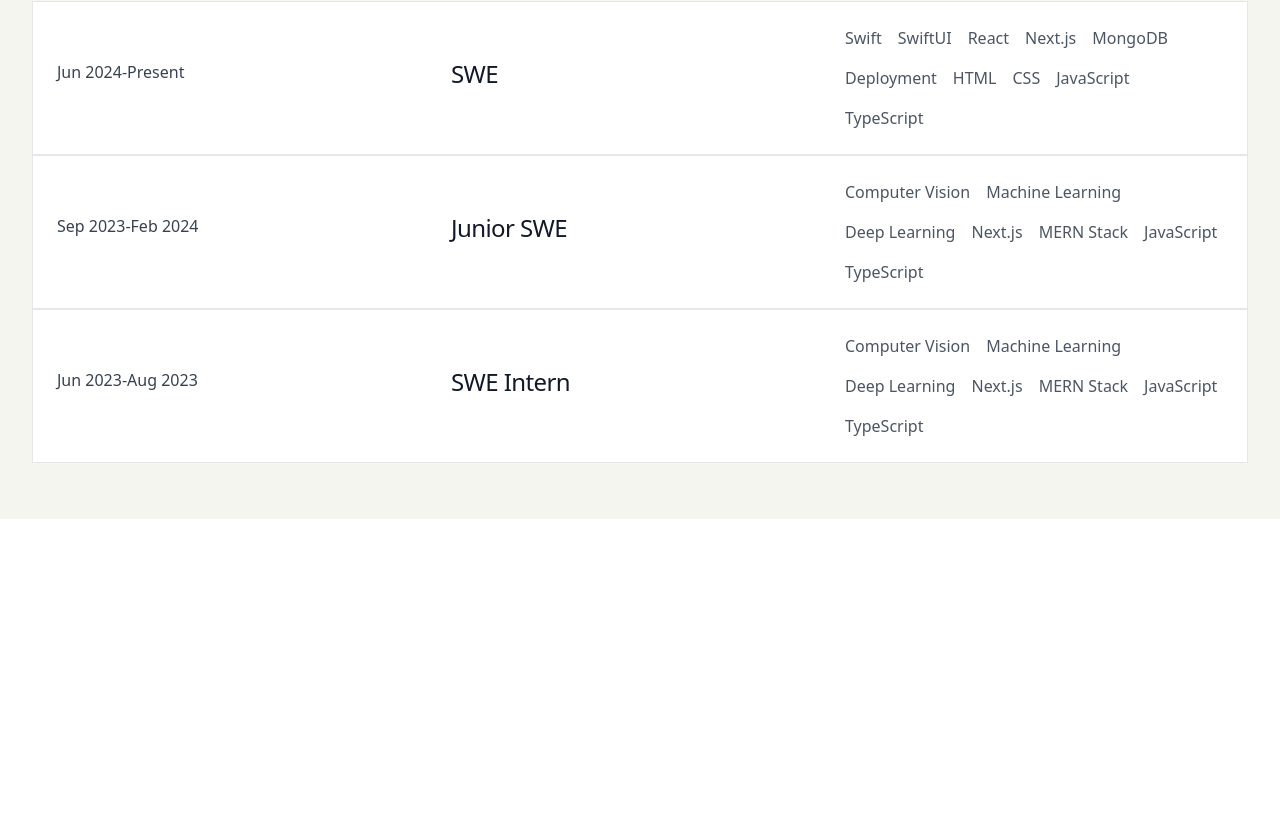
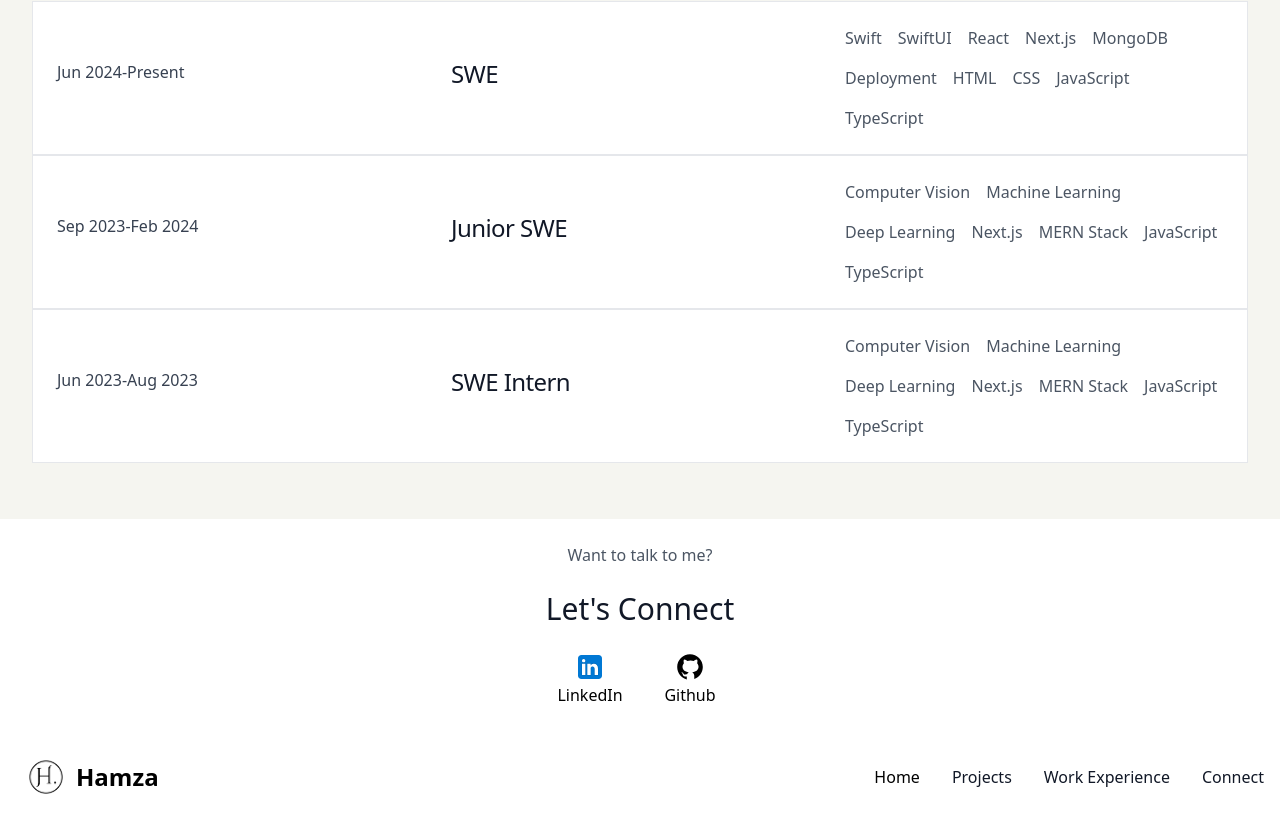
Before and after one commit to xwhiz/updated-portfolio, a Next.js app: page / in a window 1280 px wide. Shown: the part 3609-4432 px from the top of the page. Before the commit the page ends 4128 px from the top, so only its background shows below. Built offline with nearby package versions, Linux system fonts and the light colour scheme.

Commit message:
feat: add connect and footer

```diff
--- a/pages/index.tsx
+++ b/pages/index.tsx
@@ -231,7 +231,128 @@ const Home: NextPage = () => {
         </div>
       </section>
 
-      <section id="social"></section>
+      <section
+        id="social"
+        className="flex flex-col gap-6 justify-center items-center p-6"
+      >
+        <p className="text-gray-600">Want to talk to me?</p>
+        <h2 className="text-3xl text-gray-900">Let&apos;s Connect</h2>
+        <ul className="flex flex-row justify-center items-center">
+          <li>
+            <a
+              className="flex flex-col justify-center items-center hover:underline"
+              href="https://www.linkedin.com/in/whiz-hamza"
+              rel="noreferrer"
+              target="_blank"
+            >
+              <svg
+                xmlns="http://www.w3.org/2000/svg"
+                x="0px"
+                y="0px"
+                width="100"
+                height="100"
+                viewBox="0 0 48 48"
+                className="h-8"
+              >
+                <path
+                  fill="#0078d4"
+                  d="M42,37c0,2.762-2.238,5-5,5H11c-2.761,0-5-2.238-5-5V11c0-2.762,2.239-5,5-5h26c2.762,0,5,2.238,5,5	V37z"
+                ></path>
+                <path
+                  d="M30,37V26.901c0-1.689-0.819-2.698-2.192-2.698c-0.815,0-1.414,0.459-1.779,1.364	c-0.017,0.064-0.041,0.325-0.031,1.114L26,37h-7V18h7v1.061C27.022,18.356,28.275,18,29.738,18c4.547,0,7.261,3.093,7.261,8.274	L37,37H30z M11,37V18h3.457C12.454,18,11,16.528,11,14.499C11,12.472,12.478,11,14.514,11c2.012,0,3.445,1.431,3.486,3.479	C18,16.523,16.521,18,14.485,18H18v19H11z"
+                  opacity=".05"
+                ></path>
+                <path
+                  d="M30.5,36.5v-9.599c0-1.973-1.031-3.198-2.692-3.198c-1.295,0-1.935,0.912-2.243,1.677	c-0.082,0.199-0.071,0.989-0.067,1.326L25.5,36.5h-6v-18h6v1.638c0.795-0.823,2.075-1.638,4.238-1.638	c4.233,0,6.761,2.906,6.761,7.774L36.5,36.5H30.5z M11.5,36.5v-18h6v18H11.5z M14.457,17.5c-1.713,0-2.957-1.262-2.957-3.001	c0-1.738,1.268-2.999,3.014-2.999c1.724,0,2.951,1.229,2.986,2.989c0,1.749-1.268,3.011-3.015,3.011H14.457z"
+                  opacity=".07"
+                ></path>
+                <path
+                  fill="#fff"
+                  d="M12,19h5v17h-5V19z M14.485,17h-0.028C12.965,17,12,15.888,12,14.499C12,13.08,12.995,12,14.514,12	c1.521,0,2.458,1.08,2.486,2.499C17,15.887,16.035,17,14.485,17z M36,36h-5v-9.099c0-2.198-1.225-3.698-3.192-3.698	c-1.501,0-2.313,1.012-2.707,1.99C24.957,25.543,25,26.511,25,27v9h-5V19h5v2.616C25.721,20.5,26.85,19,29.738,19	c3.578,0,6.261,2.25,6.261,7.274L36,36L36,36z"
+                ></path>
+              </svg>
+              <p>LinkedIn</p>
+            </a>
+          </li>
+          <li>
+            <a
+              className="flex flex-col justify-center items-center hover:underline"
+              href="https://github.com/xwhiz"
+              rel="noreferrer"
+              target="_blank"
+            >
+              <svg
+                xmlns="http://www.w3.org/2000/svg"
+                x="0px"
+                y="0px"
+                width="100"
+                height="100"
+                viewBox="0 0 30 30"
+                className="h-8"
+              >
+                <path d="M15,3C8.373,3,3,8.373,3,15c0,5.623,3.872,10.328,9.092,11.63C12.036,26.468,12,26.28,12,26.047v-2.051 c-0.487,0-1.303,0-1.508,0c-0.821,0-1.551-0.353-1.905-1.009c-0.393-0.729-0.461-1.844-1.435-2.526 c-0.289-0.227-0.069-0.486,0.264-0.451c0.615,0.174,1.125,0.596,1.605,1.222c0.478,0.627,0.703,0.769,1.596,0.769 c0.433,0,1.081-0.025,1.691-0.121c0.328-0.833,0.895-1.6,1.588-1.962c-3.996-0.411-5.903-2.399-5.903-5.098 c0-1.162,0.495-2.286,1.336-3.233C9.053,10.647,8.706,8.73,9.435,8c1.798,0,2.885,1.166,3.146,1.481C13.477,9.174,14.461,9,15.495,9 c1.036,0,2.024,0.174,2.922,0.483C18.675,9.17,19.763,8,21.565,8c0.732,0.731,0.381,2.656,0.102,3.594 c0.836,0.945,1.328,2.066,1.328,3.226c0,2.697-1.904,4.684-5.894,5.097C18.199,20.49,19,22.1,19,23.313v2.734 c0,0.104-0.023,0.179-0.035,0.268C23.641,24.676,27,20.236,27,15C27,8.373,21.627,3,15,3z"></path>
+              </svg>
+              <p>Github</p>
+            </a>
+          </li>
+        </ul>
+      </section>
+
+      <footer className="border-gray-200">
+        <div className="container mx-auto flex flex-wrap items-center justify-between p-4">
+          <Link href="/">
+            <div className="flex items-center justify-start">
+              <Image
+                src="/logo.png"
+                className="h-8"
+                width={60}
+                height={60}
+                alt="Logo"
+              />
+              <span className="text-2xl font-semibold whitespace-nowrap ml-0 pl-0">
+                Hamza
+              </span>
+            </div>
+          </Link>
+          <div className={`w-full md:w-auto`}>
+            <ul className="flex flex-col font-medium mt-4 rounded-lg bg-gray-50 md:space-x-8 rtl:space-x-reverse md:flex-row md:mt-0 md:border-0 md:bg-transparent">
+              <li>
+                <a
+                  href="#"
+                  className="block py-2 px-3 md:p-0 hover:bg-gray-100 rounded md:bg-transparent md:hover:text-blue-700 md:hover:bg-transparent"
+                  aria-current="page"
+                >
+                  Home
+                </a>
+              </li>
+              <li>
+                <a
+                  href="#work"
+                  className="block py-2 px-3 md:p-0 text-gray-900 rounded hover:bg-gray-100 md:hover:bg-transparent md:border-0 md:hover:text-blue-700"
+                >
+                  Projects
+                </a>
+              </li>
+              <li>
+                <a
+                  href="#work-experience"
+                  className="block py-2 px-3 md:p-0 text-gray-900 rounded hover:bg-gray-100 md:hover:bg-transparent md:border-0 md:hover:text-blue-700"
+                >
+                  Work Experience
+                </a>
+              </li>
+              <li>
+                <a
+                  href="#social"
+                  className="block py-2 px-3 md:p-0 text-gray-900 rounded hover:bg-gray-100 md:hover:bg-transparent md:border-0 md:hover:text-blue-700"
+                >
+                  Connect
+                </a>
+              </li>
+            </ul>
+          </div>
+        </div>
+      </footer>
     </>
   );
 };
```
